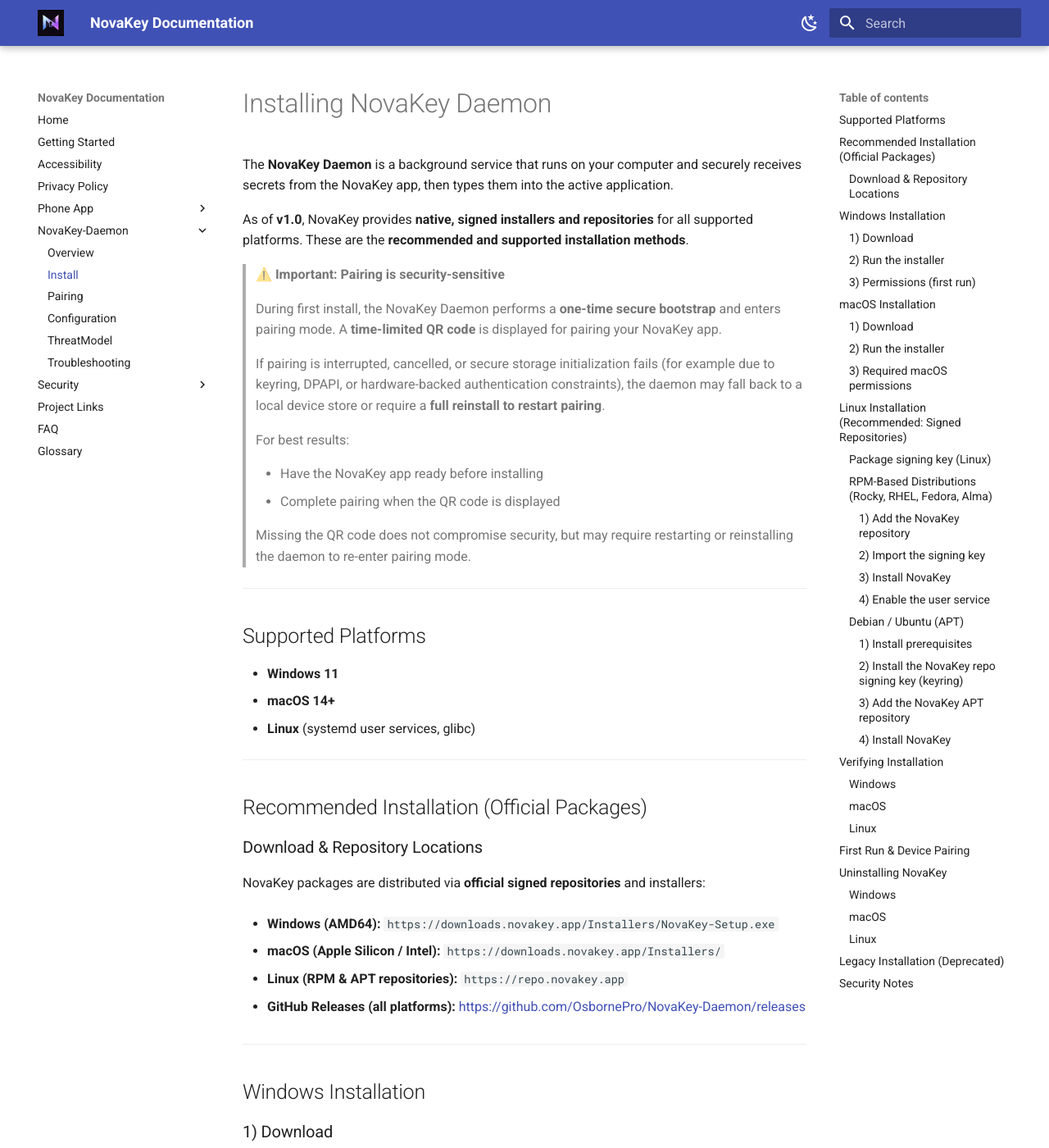
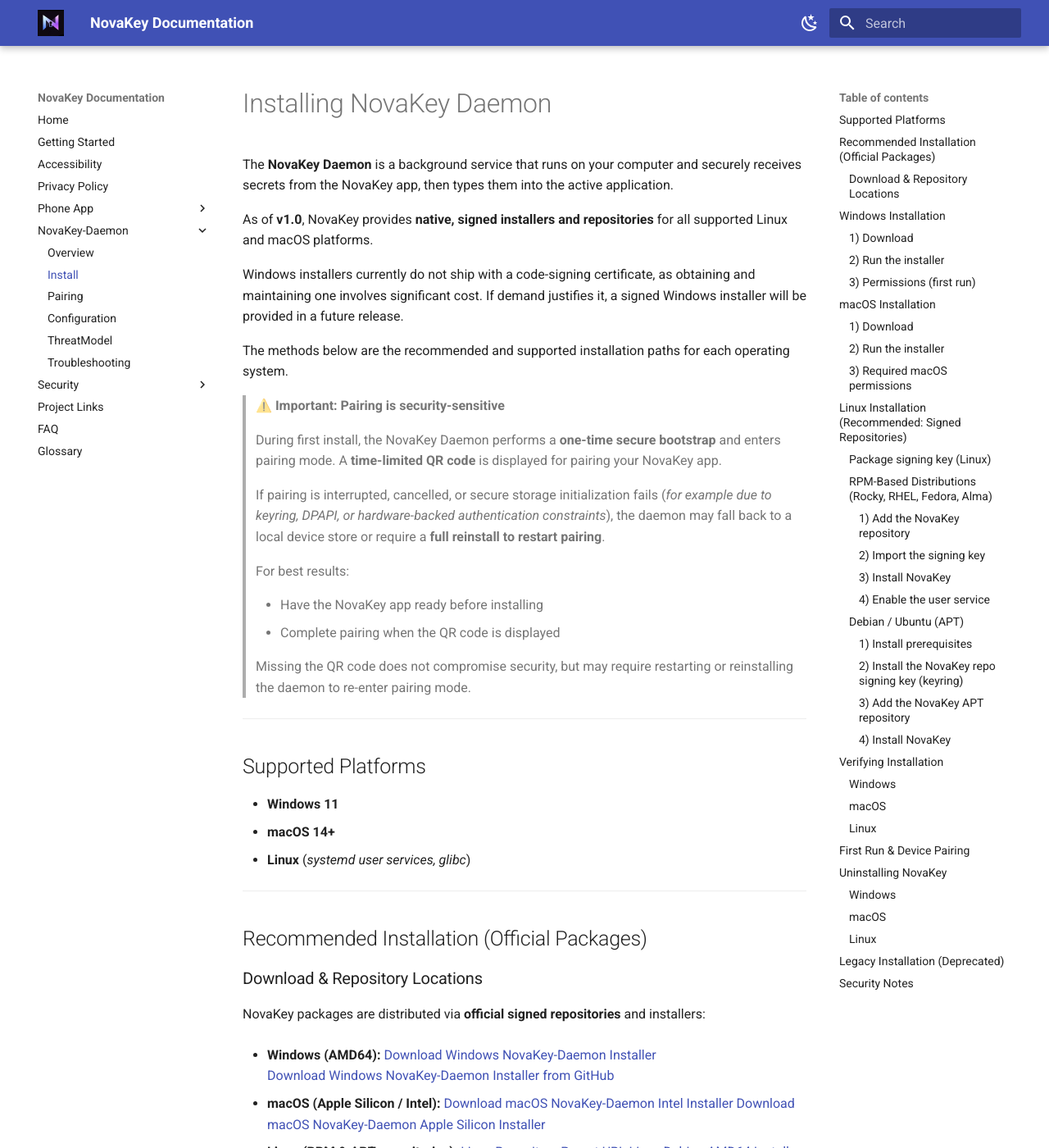
Before and after one commit to OsbornePro/NovaKey-Daemon, an MkDocs documentation site: the page built from docs/daemon/install.md, in a window 1280 px wide and 1400 px high. Shown: the whole window at 82% size. Built offline with MkDocs 1.6.1 and Material for MkDocs 9.7.7, drawn with Linux system fonts in a browser that asks for light colours; some of the changed text lies outside the part shown.

Commit message:
updated docs

````diff
--- a/docs/daemon/install.md
+++ b/docs/daemon/install.md
@@ -2,8 +2,12 @@
 
 The **NovaKey Daemon** is a background service that runs on your computer and securely receives secrets from the NovaKey app, then types them into the active application.
 
-As of **v1.0**, NovaKey provides **native, signed installers and repositories** for all supported platforms.
-These are the **recommended and supported installation methods**.
+As of **v1.0**, NovaKey provides **native, signed installers and repositories** for all supported Linux and macOS platforms.
+
+Windows installers currently do not ship with a code-signing certificate, as obtaining and maintaining one involves significant cost.
+If demand justifies it, a signed Windows installer will be provided in a future release.
+
+The methods below are the recommended and supported installation paths for each operating system.
 
 > ⚠️ **Important: Pairing is security-sensitive**
 >
@@ -11,7 +15,7 @@
 > A **time-limited QR code** is displayed for pairing your NovaKey app.
 >
 > If pairing is interrupted, cancelled, or secure storage initialization fails
-> (for example due to keyring, DPAPI, or hardware-backed authentication constraints),
+> (*for example due to keyring, DPAPI, or hardware-backed authentication constraints*),
 > the daemon may fall back to a local device store or require a **full reinstall to restart pairing**.
 >
 > For best results:
@@ -27,7 +31,7 @@
 
 * **Windows 11**
 * **macOS 14+**
-* **Linux** (systemd user services, glibc)
+* **Linux** (*systemd user services, glibc*)
 
 ---
 
@@ -38,13 +42,19 @@
 NovaKey packages are distributed via **official signed repositories** and installers:
 
 * **Windows (AMD64):**
-  `https://downloads.novakey.app/Installers/NovaKey-Setup.exe`
+  [Download Windows NovaKey-Daemon Installer](https://downloads.novakey.app/Installers/NovaKey-Setup.exe)
+  [Download Windows NovaKey-Daemon Installer from GitHub](https://github.com/OsbornePro/NovaKey-Daemon/releases/download/v1.0.0/NovaKey-Setup.exe)
 
 * **macOS (Apple Silicon / Intel):**
-  `https://downloads.novakey.app/Installers/`
+  [Download macOS NovaKey-Daemon Intel Installer](https://downloads.novakey.app/Installers/NovaKey-1.0.0-amd64.pkg)
+  [Download macOS NovaKey-Daemon Apple Silicon Installer](https://downloads.novakey.app/Installers/NovaKey-1.0.0-arm64.pkg)
 
 * **Linux (RPM & APT repositories):**
-  `https://repo.novakey.app`
+  [Linux Repository Parent URL](https://repo.novakey.app/)
+  [Linux Debian AMD64 Installer Download](https://downloads.novakey.app/Installers/novakey_1.0.0_amd64.deb)
+  [Linux Debian ARM64 Installer Download](https://downloads.novakey.app/Installers/novakey_1.0.0_arm64.deb)
+  [Linux Fedora AMD64 Installer Download](https://downloads.novakey.app/Installers/novakey-1.0.0-1.amd64.rpm)
+  [Linux Fedora AARCH64 Installer Download](https://downloads.novakey.app/Installers/novakey-1.0.0-1.aarch64.rpm)
 
 * **GitHub Releases (all platforms):**
   [https://github.com/OsbornePro/NovaKey-Daemon/releases](https://github.com/OsbornePro/NovaKey-Daemon/releases)
@@ -80,7 +90,7 @@
 
 Windows may prompt for:
 
-* Firewall access (allow local network access)
+* Firewall access (*allow local network access*)
 
 ---
 
@@ -90,7 +100,7 @@
 
 Download **one** of the following, depending on your Mac:
 
-* Apple Silicon (M1/M2/M3):
+* Apple Silicon (*M1/M2/M3*):
 
 ```
 
@@ -141,8 +151,8 @@
 
 > ⚠️ **Linux security key / keyring warning**
 >
-> On Linux systems using hardware-backed authentication (for example **YubiKey**, smart cards,
-> or PAM configurations that require external confirmation), NovaKey may be unable to unlock
+> On Linux systems using hardware-backed authentication (*for example **YubiKey**, smart cards,
+> or PAM configurations that require external confirmation*), NovaKey may be unable to unlock
 > the system keyring during startup.
 >
 > If secure storage initialization fails repeatedly, pairing may not complete unless
@@ -272,7 +284,7 @@
 
 * The daemon enters **pairing mode**
 * A **time-limited QR code** (`novakey-pair.png`) is generated
-* The QR is displayed automatically (Windows/macOS) or logged (Linux)
+* The QR is displayed automatically (*Windows/macOS*) or logged (*Linux*)
 
 If pairing does not complete successfully and secure storage cannot be unlocked,
 the daemon may fall back to a local device store (`devices.json`) or require a reinstall
````
Also changed, not shown: other parts of docs/daemon/install.md (+2 -0 lines), docs/daemon/pairing.md (+4 -6 lines).
